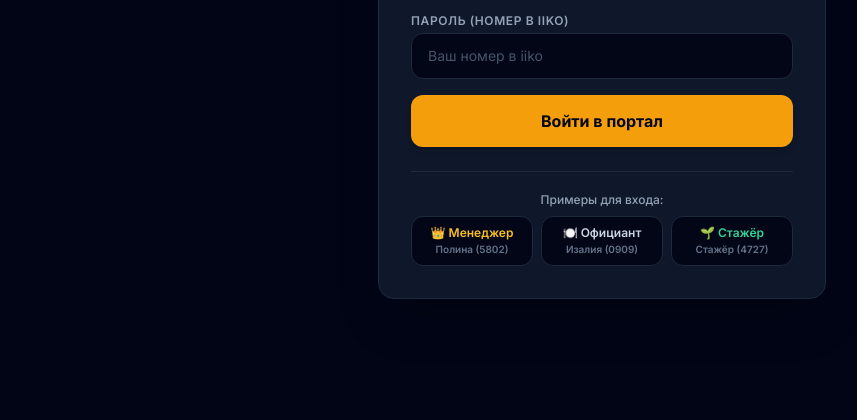
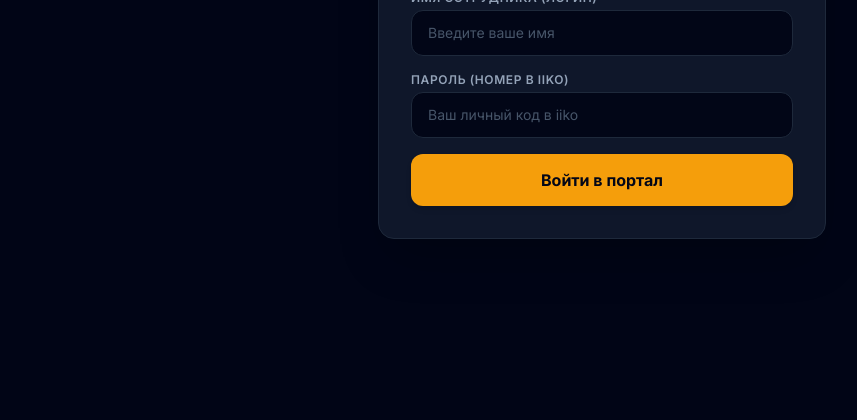
Before and after one commit to 00MaksSokol00/papiinfo, a plain HTML site: page index.html in a window 1280 px wide. Shown: the part 380-800 px from the top of the page, without its empty margins (38-895 px from the left). Drawn offline with nearby package versions, Linux system fonts and the light colour scheme.

Commit message:
index.html

```diff
--- a/index.html
+++ b/index.html
@@ -36,24 +36,15 @@
       <form id="login-form" class="space-y-4">
         <div>
           <label class="block text-xs font-semibold uppercase tracking-wider text-slate-400 mb-1">Имя сотрудника (Логин)</label>
-          <input type="text" id="login-user" required placeholder="Например: Полина, Изалия, Стажер..." class="w-full px-4 py-3 rounded-xl bg-slate-950 border border-slate-800 text-white placeholder-slate-600 focus:border-amber-500 focus:ring-2 focus:ring-amber-500/20 outline-none transition text-sm" />
+          <input type="text" id="login-user" required placeholder="Введите ваше имя" class="w-full px-4 py-3 rounded-xl bg-slate-950 border border-slate-800 text-white placeholder-slate-600 focus:border-amber-500 focus:ring-2 focus:ring-amber-500/20 outline-none transition text-sm" />
         </div>
         <div>
           <label class="block text-xs font-semibold uppercase tracking-wider text-slate-400 mb-1">Пароль (Номер в iiko)</label>
-          <input type="password" id="login-pass" required placeholder="Ваш номер в iiko" class="w-full px-4 py-3 rounded-xl bg-slate-950 border border-slate-800 text-white placeholder-slate-600 focus:border-amber-500 focus:ring-2 focus:ring-amber-500/20 outline-none transition text-sm" />
+          <input type="password" id="login-pass" required placeholder="Ваш личный код в iiko" class="w-full px-4 py-3 rounded-xl bg-slate-950 border border-slate-800 text-white placeholder-slate-600 focus:border-amber-500 focus:ring-2 focus:ring-amber-500/20 outline-none transition text-sm" />
         </div>
         <div id="login-error" class="hidden text-xs text-red-400 bg-red-950/50 border border-red-900 p-3 rounded-lg font-medium">Неверное имя или номер в iiko. Проверьте данные.</div>
         <button type="submit" class="w-full py-3.5 bg-amber-500 hover:bg-amber-400 text-slate-950 font-bold rounded-xl shadow-md transition">Войти в портал</button>
       </form>
-
-      <div class="mt-6 pt-5 border-t border-slate-800">
-        <p class="text-xs text-center text-slate-400 mb-2 font-medium">Примеры для входа:</p>
-        <div class="grid grid-cols-3 gap-2">
-          <button onclick="quickLogin('полина','5802')" class="p-2 bg-slate-950 hover:bg-slate-800 border border-slate-800 text-amber-400 rounded-xl text-xs font-semibold transition text-center">👑 Менеджер<br><span class="text-[10px] text-slate-500">Полина (5802)</span></button>
-          <button onclick="quickLogin('изалия','0909')" class="p-2 bg-slate-950 hover:bg-slate-800 border border-slate-800 text-slate-300 rounded-xl text-xs font-semibold transition text-center">🍽️ Официант<br><span class="text-[10px] text-slate-500">Изалия (0909)</span></button>
-          <button onclick="quickLogin('стажер','4727')" class="p-2 bg-slate-950 hover:bg-slate-800 border border-slate-800 text-emerald-400 rounded-xl text-xs font-semibold transition text-center">🌱 Стажёр<br><span class="text-[10px] text-slate-500">Стажёр (4727)</span></button>
-        </div>
-      </div>
     </div>
   </div>
 
@@ -673,7 +664,7 @@
       { id: "SOU-14", category: "Соуса", name: "Сметана 30гр", weight: "30 г", price: 70, serving: "Соусник", ingredients: "Сметана" }
     ];
 
-    let menuData = JSON.parse(localStorage.getItem('papino_menu_complete_v13')) || INITIAL_MENU;
+    let menuData = JSON.parse(localStorage.getItem('papino_menu_complete_v14')) || INITIAL_MENU;
     let currentCategory = 'Все';
     let currentStaff = null;
 
@@ -695,18 +686,12 @@
 
       if (IIKO_STAFF[nameInput] && IIKO_STAFF[nameInput].pass === passInput) {
         currentStaff = IIKO_STAFF[nameInput];
+        document.getElementById('login-error').classList.add('hidden');
         completeLogin(currentStaff);
       } else {
         document.getElementById('login-error').classList.remove('hidden');
       }
     });
-
-    function quickLogin(nameKey, pass) {
-      document.getElementById('login-user').value = nameKey;
-      document.getElementById('login-pass').value = pass;
-      currentStaff = IIKO_STAFF[nameKey];
-      completeLogin(currentStaff);
-    }
 
     function completeLogin(staff) {
       document.getElementById('login-screen').classList.add('hidden');
@@ -1250,7 +1235,7 @@
           serving: document.getElementById('new-serve').value.trim() || 'Стандартная подача'
         };
         menuData.push(newItem);
-        localStorage.setItem('papino_menu_complete_v13', JSON.stringify(menuData));
+        localStorage.setItem('papino_menu_complete_v14', JSON.stringify(menuData));
         this.reset();
         renderCategories();
         renderMenu();
```
